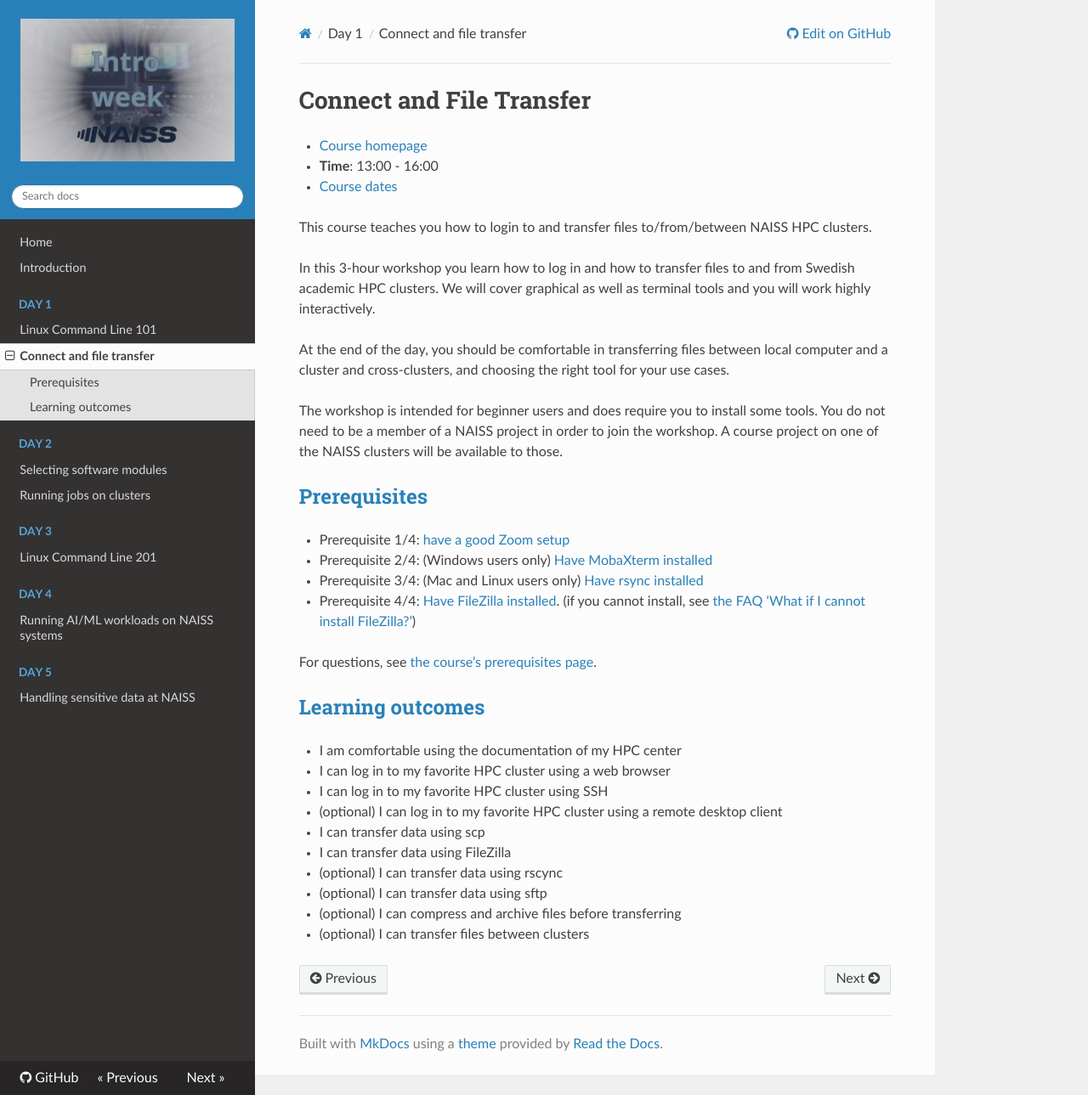
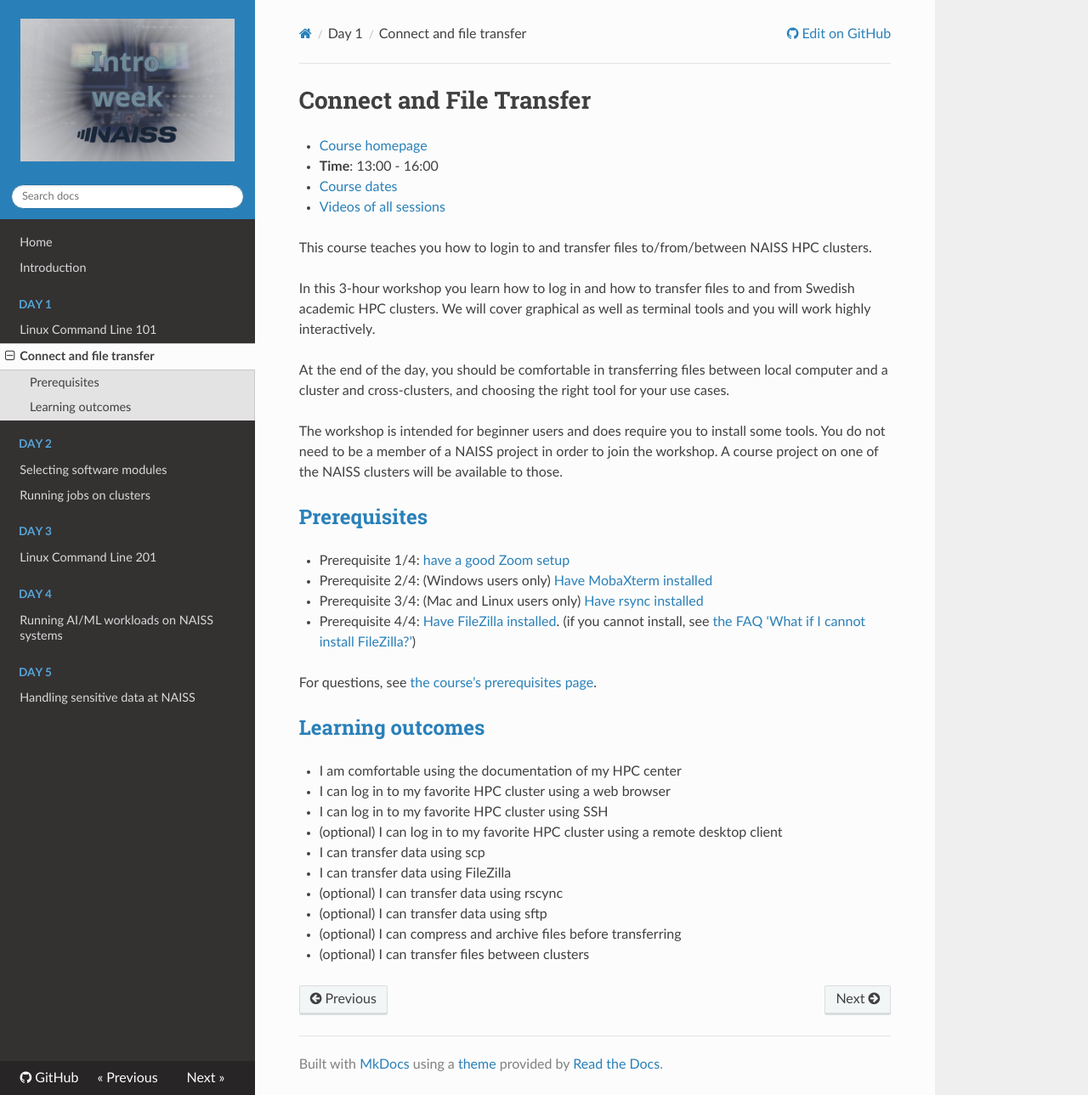
Before and after one commit to NAISS-Training/NAISS-intro-week, an MkDocs documentation site: the page built from docs/connecting.md, in a window 1280 px wide and 1289 px high. Shown: the whole window at 85% size. Built offline with MkDocs 1.6.1, drawn with Linux system fonts in a browser that asks for light colours; nearby versions of some CDN libraries.

Commit message:
Advertise the videos

```diff
--- a/docs/connecting.md
+++ b/docs/connecting.md
@@ -3,6 +3,7 @@
 - [Course homepage](https://uppmax.github.io/naiss_file_transfer_course/)
 - **Time**: 13:00 - 16:00
 - [Course dates](https://uppmax.github.io/naiss_file_transfer_course/course_dates/)
+- [Videos of all sessions](https://uppmax.github.io/naiss_file_transfer_course/videos/)
 
 This course teaches you how to login to and transfer files to/from/between
 NAISS HPC clusters.
```
